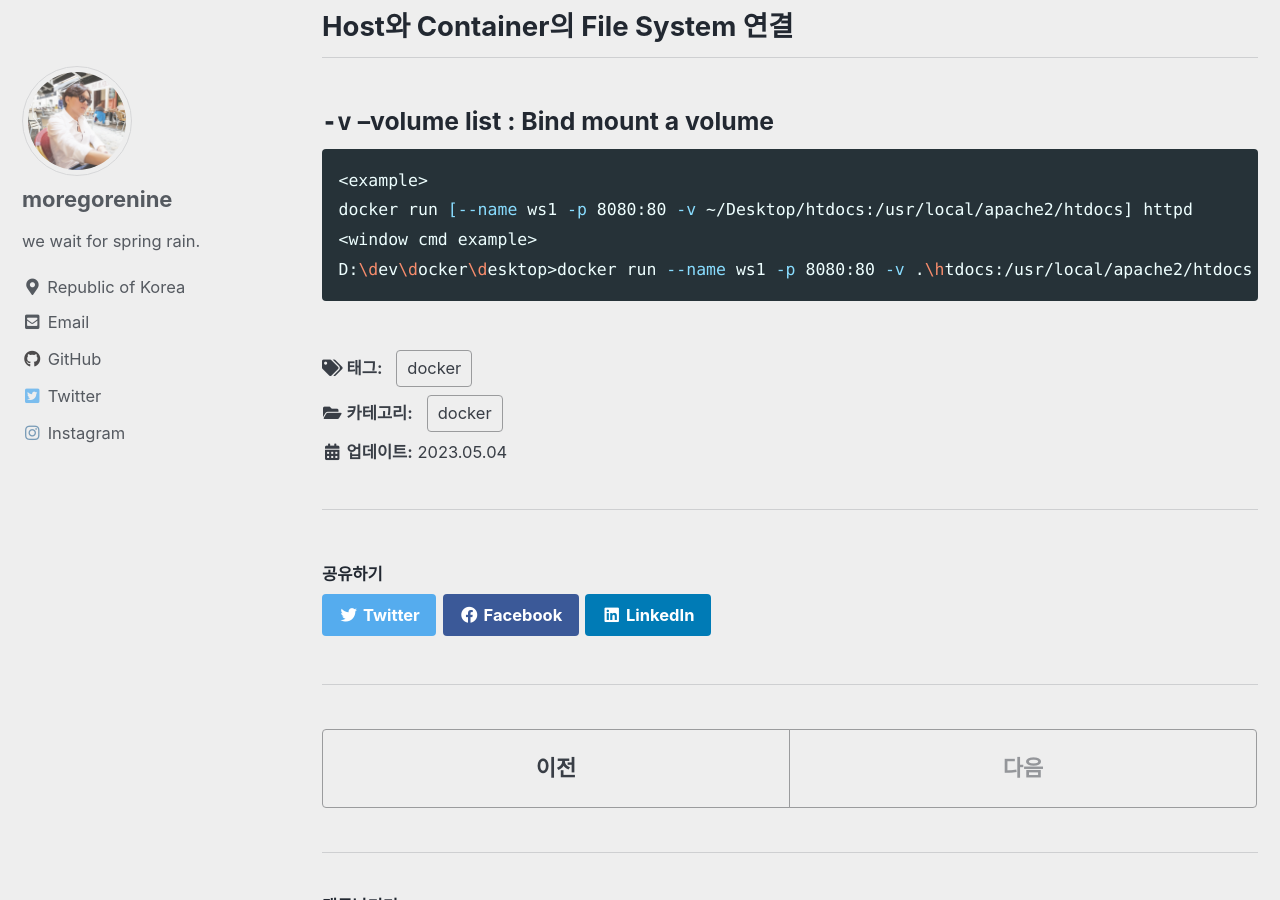
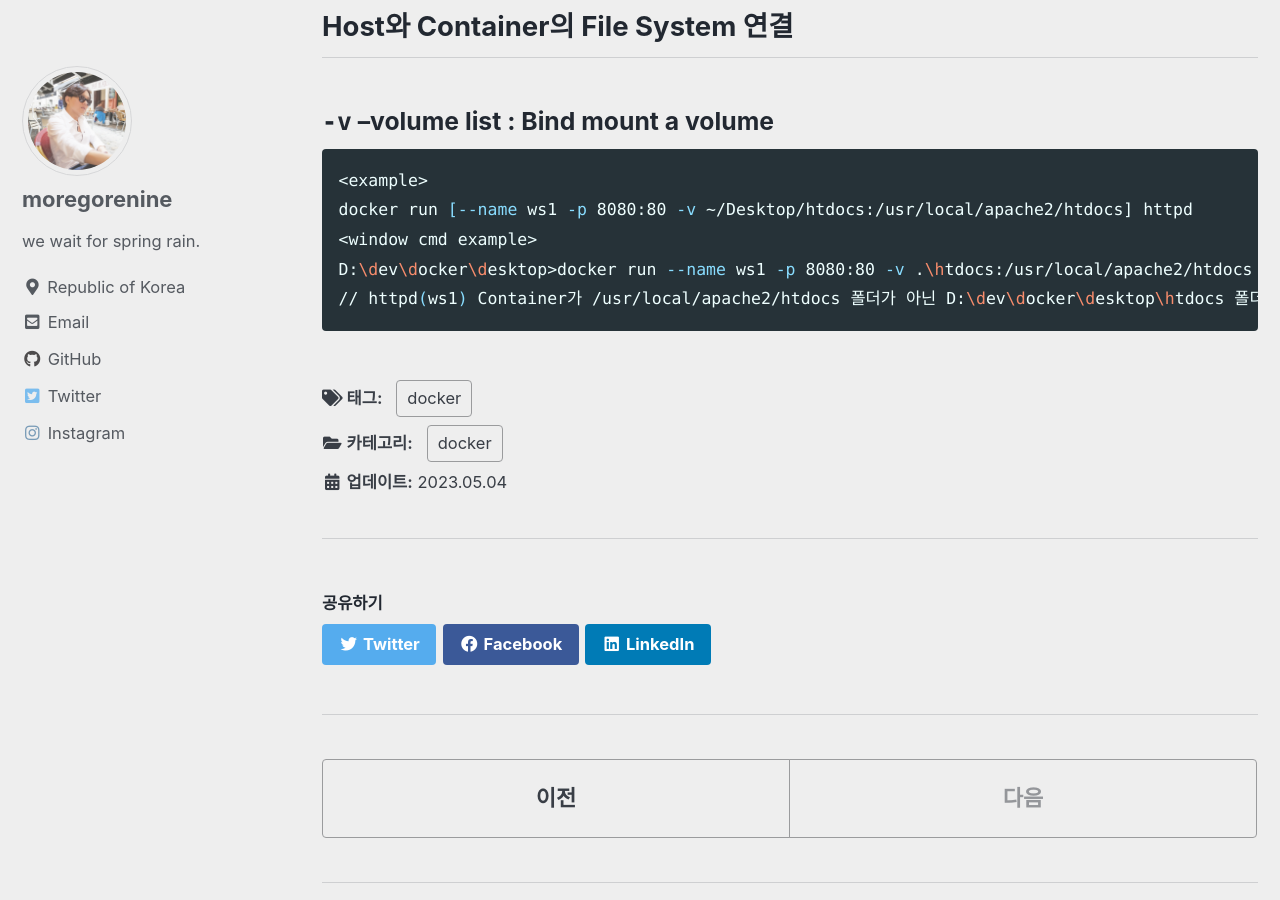
Before and after one commit to moregorenine/moregorenine.github.io, a Jekyll site: the page built from _posts/docker/2023-5-4-docker.md, in a window 1280 px wide and 900 px high, scrolled down 4679 px. Built offline with Jekyll 4.4.1, drawn with Linux system fonts in a browser that asks for light colours; cached includes are drawn as plain includes; comment, search, counter and statistics services are not loaded.

Commit message:
Update 2023-5-4-docker.md

````diff
--- a/_posts/docker/2023-5-4-docker.md
+++ b/_posts/docker/2023-5-4-docker.md
@@ -122,4 +122,5 @@ docker exec [-it] ws1 /bin/bash
 docker run [--name ws1 -p 8080:80 -v ~/Desktop/htdocs:/usr/local/apache2/htdocs] httpd
 <window cmd example>
 D:\dev\docker\desktop>docker run --name ws1 -p 8080:80 -v .\htdocs:/usr/local/apache2/htdocs httpd
+// httpd(ws1) Container가 /usr/local/apache2/htdocs 폴더가 아닌 D:\dev\docker\desktop\htdocs 폴더를 바라보게 합니다.
 ```
````
